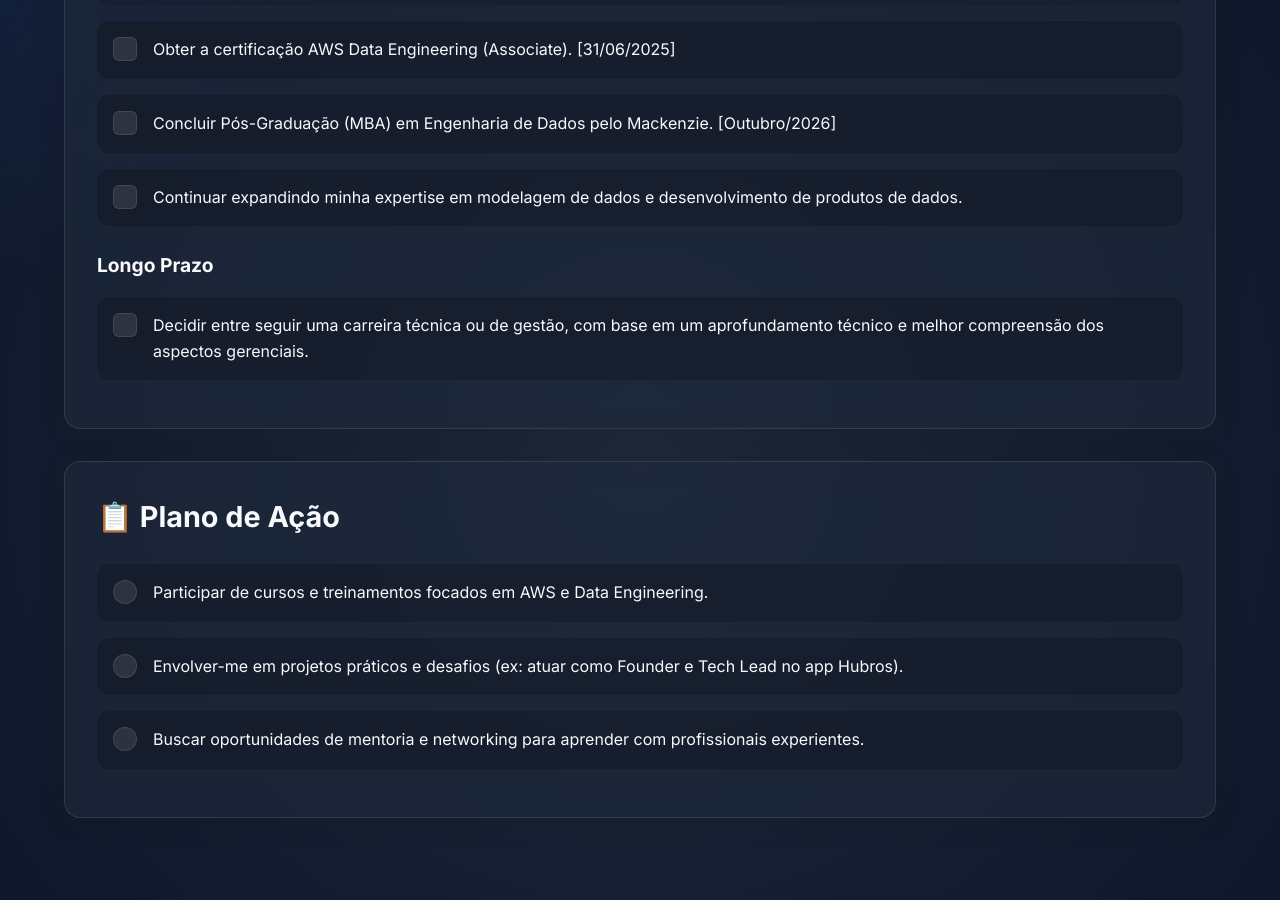
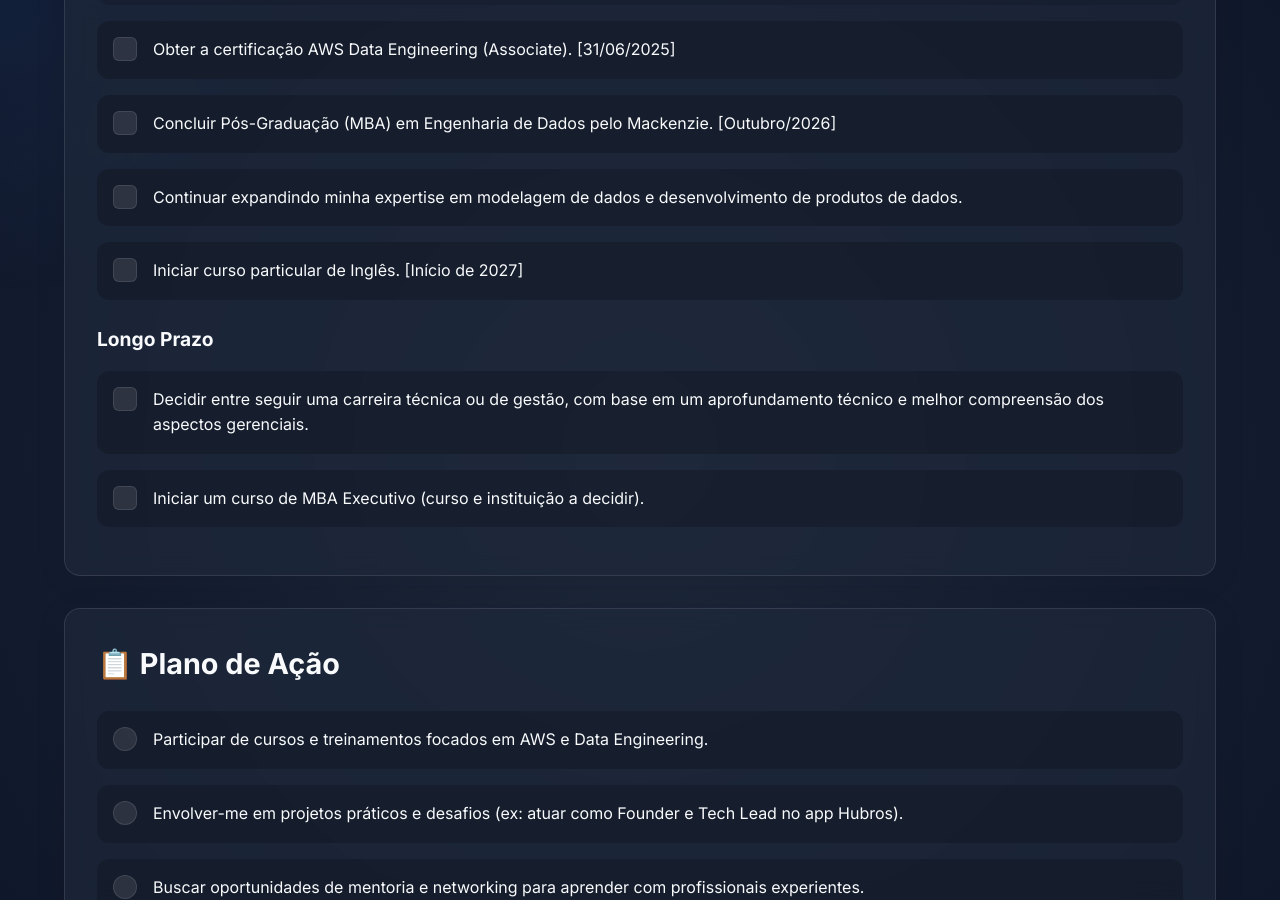
Before and after one commit to nandohss/PDI, a Jekyll site: the page built from index.html, in a window 1280 px wide and 900 px high, scrolled down 4084 px. Built offline with Jekyll 4.4.1, drawn with Linux system fonts in a browser that asks for light colours.

Commit message:
feat: adiciona meta de curso de ingles e mba executivo

```diff
--- a/_data/todos.yml
+++ b/_data/todos.yml
@@ -17,9 +17,13 @@ medio_prazo:
     concluido: false
   - descricao: "Continuar expandindo minha expertise em modelagem de dados e desenvolvimento de produtos de dados."
     concluido: false
+  - descricao: "Iniciar curso particular de Inglês. [Início de 2027]"
+    concluido: false
 
 longo_prazo:
   - descricao: "Decidir entre seguir uma carreira técnica ou de gestão, com base em um aprofundamento técnico e melhor compreensão dos aspectos gerenciais."
+    concluido: false
+  - descricao: "Iniciar um curso de MBA Executivo (curso e instituição a decidir)."
     concluido: false
 
 plano_de_acao:
```
